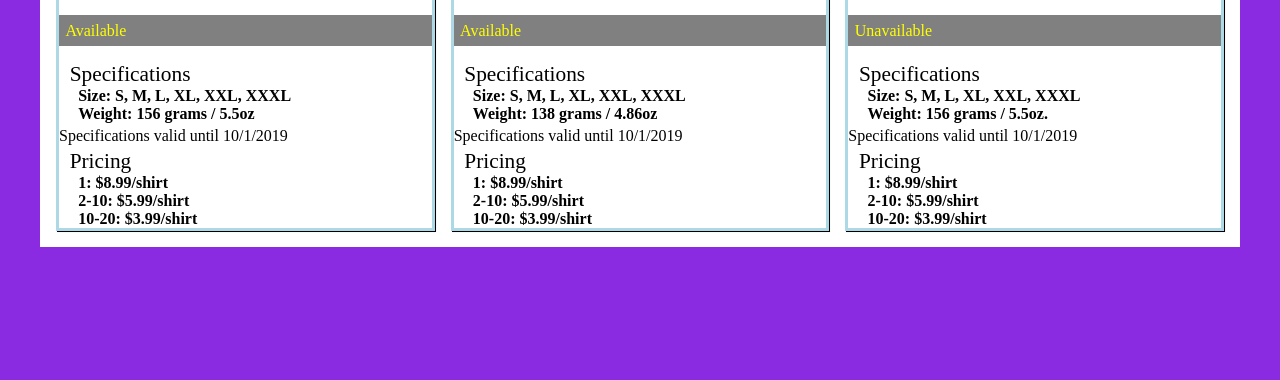
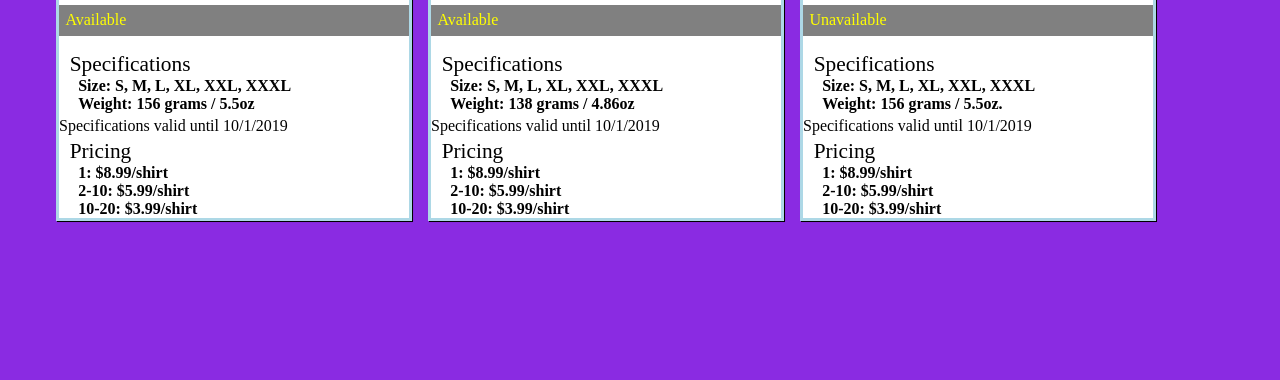
Before and after one commit to ConnorSullivan10/product-cards, a plain HTML site: page index.html in a window 1280 px wide. Shown: the part 420-800 px from the top of the page. Drawn offline with Linux system fonts and the light colour scheme.

Commit message:
updated CSS so background of each product card is white, instead of entire container. Also added flexwrap.

```diff
--- a/main.css
+++ b/main.css
@@ -4,8 +4,8 @@ body {
 
 container {
   display: flex;
+  flex-wrap: wrap;
   margin: 2em;
-  background-color: white;
   padding: .5em
 }
 
@@ -35,7 +35,8 @@ h3 {
 }
 
 div {
-    width: 450px;
+    width: 350px;
+    background-color: white;
     border-style: solid;
     border-color: lightblue;
     box-shadow: 1px .5px .5px black;
```
